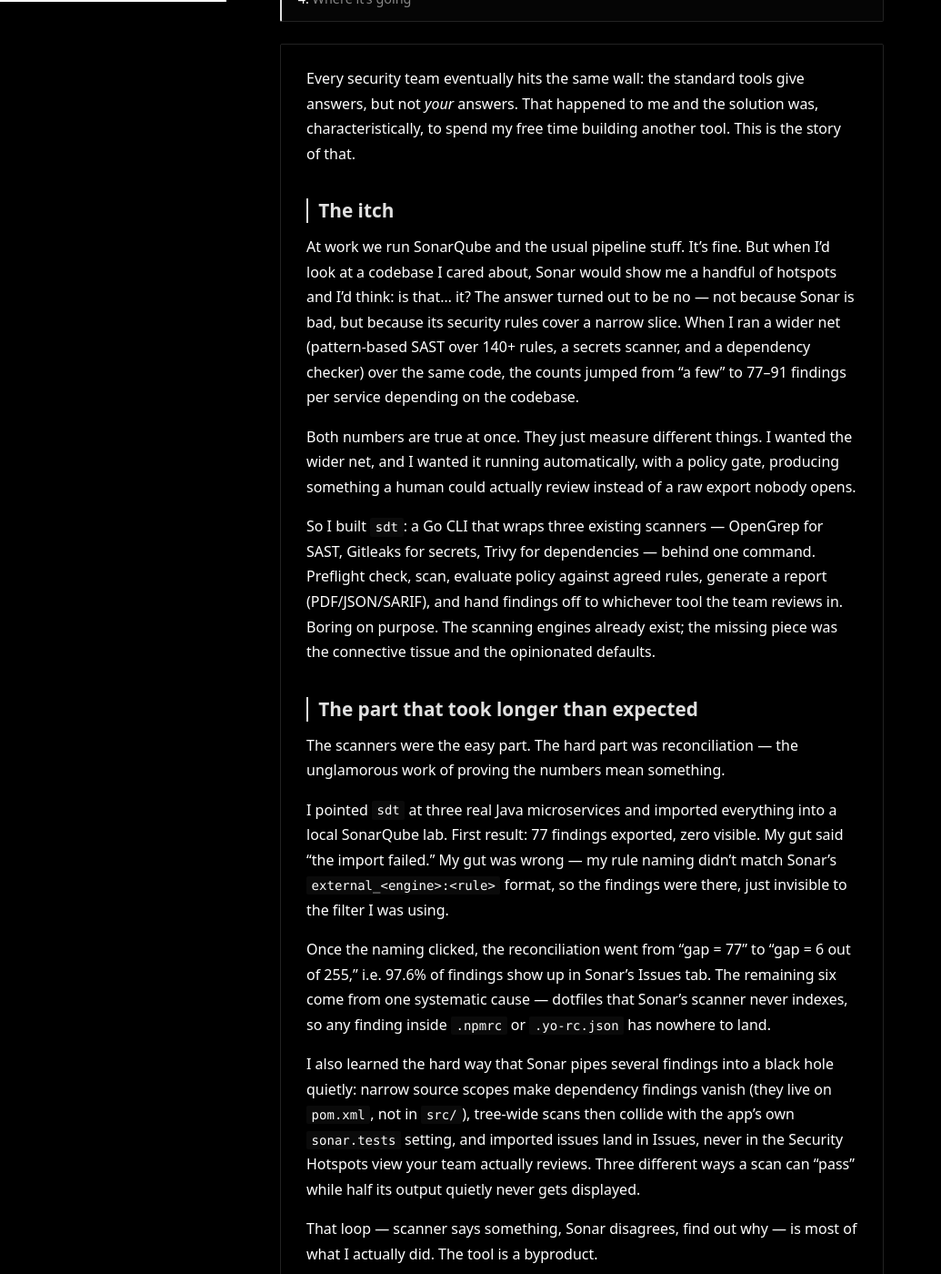
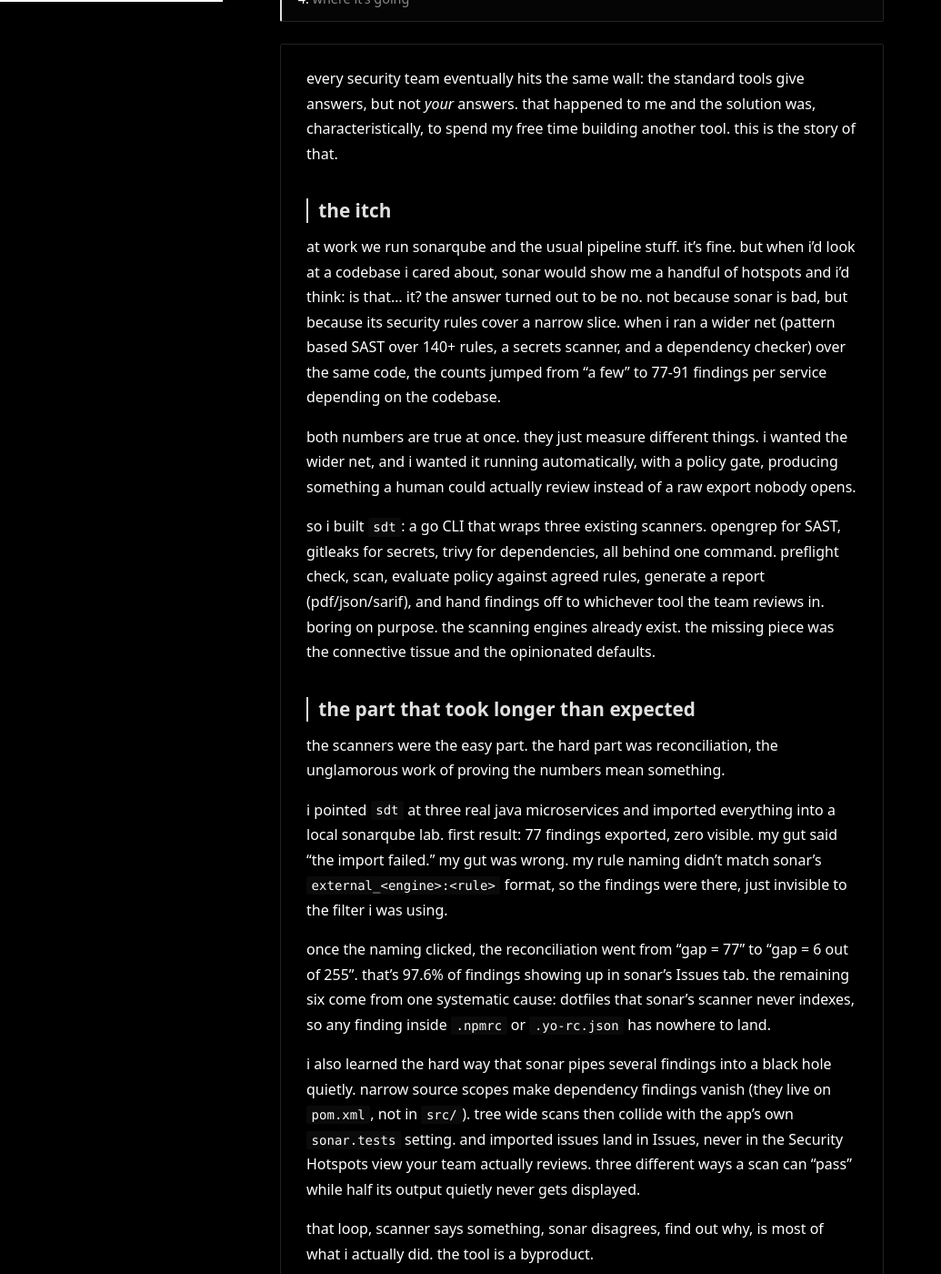
Before and after one commit to bhanuharya/bhanuharya.github.io, a Jekyll site: the page built from _posts/2026-09-10-reconciling-a-homegrown-security-scanner-with-sonarqube.md, in a window 1280 px wide and 1400 px high, scrolled down 471 px. Shown: the whole window at 91% size, without its empty margins (0-1035 px from the left). Built offline with Jekyll 4.4.1, drawn with Linux system fonts in a browser that asks for light colours; some of the changed text lies outside the part shown.

Commit message:
docs: loosen post voice (lowercase, no em dashes)

```diff
--- a/_posts/2026-09-10-reconciling-a-homegrown-security-scanner-with-sonarqube.md
+++ b/_posts/2026-09-10-reconciling-a-homegrown-security-scanner-with-sonarqube.md
@@ -1,48 +1,47 @@
 ---
 layout: post
-title: "Why I built my own security scanner (and then had to explain it to Sonar)"
+title: "why i built my own security scanner (and then had to explain it to sonar)"
 date: 2026-09-10
 author: bhanuharya
 tags: [security, devsecops, sonarqube, side-project]
-redirect_from: []
 ---
 
-Every security team eventually hits the same wall: the standard tools give answers, but not *your* answers. That happened to me and the solution was, characteristically, to spend my free time building another tool. This is the story of that.
+every security team eventually hits the same wall: the standard tools give answers, but not *your* answers. that happened to me and the solution was, characteristically, to spend my free time building another tool. this is the story of that.
 
-## The itch
+## the itch
 
-At work we run SonarQube and the usual pipeline stuff. It's fine. But when I'd look at a codebase I cared about, Sonar would show me a handful of hotspots and I'd think: is that... it? The answer turned out to be no — not because Sonar is bad, but because its security rules cover a narrow slice. When I ran a wider net (pattern-based SAST over 140+ rules, a secrets scanner, and a dependency checker) over the same code, the counts jumped from "a few" to 77–91 findings per service depending on the codebase.
+at work we run sonarqube and the usual pipeline stuff. it's fine. but when i'd look at a codebase i cared about, sonar would show me a handful of hotspots and i'd think: is that... it? the answer turned out to be no. not because sonar is bad, but because its security rules cover a narrow slice. when i ran a wider net (pattern based SAST over 140+ rules, a secrets scanner, and a dependency checker) over the same code, the counts jumped from "a few" to 77-91 findings per service depending on the codebase.
 
-Both numbers are true at once. They just measure different things. I wanted the wider net, and I wanted it running automatically, with a policy gate, producing something a human could actually review instead of a raw export nobody opens.
+both numbers are true at once. they just measure different things. i wanted the wider net, and i wanted it running automatically, with a policy gate, producing something a human could actually review instead of a raw export nobody opens.
 
-So I built `sdt`: a Go CLI that wraps three existing scanners — OpenGrep for SAST, Gitleaks for secrets, Trivy for dependencies — behind one command. Preflight check, scan, evaluate policy against agreed rules, generate a report (PDF/JSON/SARIF), and hand findings off to whichever tool the team reviews in. Boring on purpose. The scanning engines already exist; the missing piece was the connective tissue and the opinionated defaults.
+so i built `sdt`: a go CLI that wraps three existing scanners. opengrep for SAST, gitleaks for secrets, trivy for dependencies, all behind one command. preflight check, scan, evaluate policy against agreed rules, generate a report (pdf/json/sarif), and hand findings off to whichever tool the team reviews in. boring on purpose. the scanning engines already exist. the missing piece was the connective tissue and the opinionated defaults.
 
-## The part that took longer than expected
+## the part that took longer than expected
 
-The scanners were the easy part. The hard part was reconciliation — the unglamorous work of proving the numbers mean something.
+the scanners were the easy part. the hard part was reconciliation, the unglamorous work of proving the numbers mean something.
 
-I pointed `sdt` at three real Java microservices and imported everything into a local SonarQube lab. First result: 77 findings exported, zero visible. My gut said "the import failed." My gut was wrong — my rule naming didn't match Sonar's `external_<engine>:<rule>` format, so the findings were there, just invisible to the filter I was using.
+i pointed `sdt` at three real java microservices and imported everything into a local sonarqube lab. first result: 77 findings exported, zero visible. my gut said "the import failed." my gut was wrong. my rule naming didn't match sonar's `external_<engine>:<rule>` format, so the findings were there, just invisible to the filter i was using.
 
-Once the naming clicked, the reconciliation went from "gap = 77" to "gap = 6 out of 255," i.e. 97.6% of findings show up in Sonar's Issues tab. The remaining six come from one systematic cause — dotfiles that Sonar's scanner never indexes, so any finding inside `.npmrc` or `.yo-rc.json` has nowhere to land.
+once the naming clicked, the reconciliation went from "gap = 77" to "gap = 6 out of 255". that's 97.6% of findings showing up in sonar's Issues tab. the remaining six come from one systematic cause: dotfiles that sonar's scanner never indexes, so any finding inside `.npmrc` or `.yo-rc.json` has nowhere to land.
 
-I also learned the hard way that Sonar pipes several findings into a black hole quietly: narrow source scopes make dependency findings vanish (they live on `pom.xml`, not in `src/`), tree-wide scans then collide with the app's own `sonar.tests` setting, and imported issues land in Issues, never in the Security Hotspots view your team actually reviews. Three different ways a scan can "pass" while half its output quietly never gets displayed.
+i also learned the hard way that sonar pipes several findings into a black hole quietly. narrow source scopes make dependency findings vanish (they live on `pom.xml`, not in `src/`). tree wide scans then collide with the app's own `sonar.tests` setting. and imported issues land in Issues, never in the Security Hotspots view your team actually reviews. three different ways a scan can "pass" while half its output quietly never gets displayed.
 
-That loop — scanner says something, Sonar disagrees, find out why — is most of what I actually did. The tool is a byproduct.
+that loop, scanner says something, sonar disagrees, find out why, is most of what i actually did. the tool is a byproduct.
 
-## What I built without meaning to
+## what i built without meaning to
 
-Two things fell out of the pilot that I didn't plan:
+two things fell out of the pilot that i didn't plan:
 
-**A governance engine.** Forcing every scan to declare its scope — was this a snapshot commit or full history? are dependencies fully resolved or did offline mode silently skip some? — turns vague claims ("we scanned it") into checkable assertions. A green dashboard that hides a failed dependency resolution is a lie; a green dashboard that shows "partial coverage" is honest.
+**a governance engine.** forcing every scan to declare its scope, was this a snapshot commit or full history? are dependencies fully resolved or did offline mode silently skip some? turns vague claims ("we scanned it") into checkable assertions. a green dashboard that hides a failed dependency resolution is a lie. a green dashboard that shows "partial coverage" is honest.
 
-**A history audit.** I git-audited the published repo expecting a clean pass. I got a partial pass: the sanitize commit I did earlier had cleaned the current tree, but earlier commits — already merged, already public — still contained internal identifiers. Fixing it isn't a technical problem, it's a process problem (force-push breaks everyone's clone), and the honest status is "open decision."
+**a history audit.** i git audited the published repo expecting a clean pass. i got a partial pass. the sanitize commit i did earlier had cleaned the current tree, but earlier commits, already merged, already public, still contained internal identifiers. fixing it isn't a technical problem, it's a process problem (force push breaks everyone's clone), and the honest status is "open decision".
 
-That last one is the part I keep thinking about. I built a scanner to catch vulnerabilities in code and it's most useful as a tool for catching my own assumptions: that the pipeline works, that the numbers aren't inflated, that the history I published is actually clean. All false at one point or another during this.
+that last one is the part i keep thinking about. i built a scanner to catch vulnerabilities in code and it's most useful as a tool for catching my own assumptions: that the pipeline works, that the numbers aren't inflated, that the history i published is actually clean. all false at one point or another during this :-)
 
-## Where it's going
+## where it's going
 
-Right now: advisory mode everywhere, nothing blocked, humans review everything. Next: PR-level feedback, then strict enforcement for the most unambiguous category — leaked credentials — and nowhere else, at least for a while.
+right now: advisory mode everywhere, nothing blocked, humans review everything. next: PR level feedback, then strict enforcement for the most unambiguous category, leaked credentials, and nowhere else. at least for a while.
 
-The takeaway if you're considering something similar: don't build a scanner. Build a *reconciliation* layer that tells you every time your scanner and your review tools disagree, and fix the disagreements one by one. Most of "security tooling" is that loop, made repetitive.
+the takeaway if you're considering something similar: don't build a scanner. build a *reconciliation* layer that tells you every time your scanner and your review tools disagree, and fix the disagreements one by one. most of "security tooling" is that loop, made repetitive.
 
-And accept that you'll spend a nontrivial fraction of the project fighting your own bugs. The scanner had a bug where two internal commands reported different rule counts for the same rule pack — 24 vs 137 — because they used different discovery logic. Two tools, one opinion, both mine. That's the real work: making your own tool stop lying to you.
+and accept that you'll spend a nontrivial fraction of the project fighting your own bugs. the scanner had a bug where two internal commands reported different rule counts for the same rule pack, 24 vs 137, because they used different discovery logic. two tools, one opinion, both mine. that's the real work: making your own tool stop lying to you.
```
